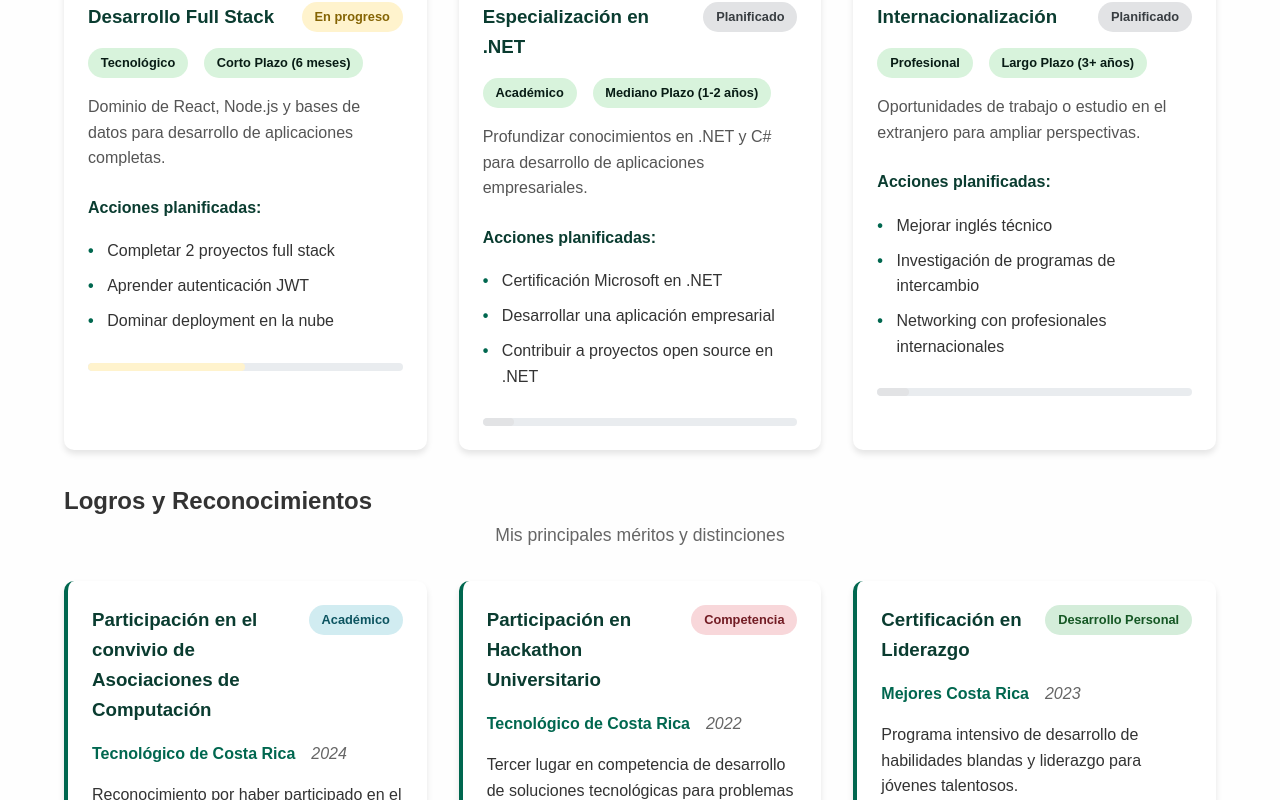
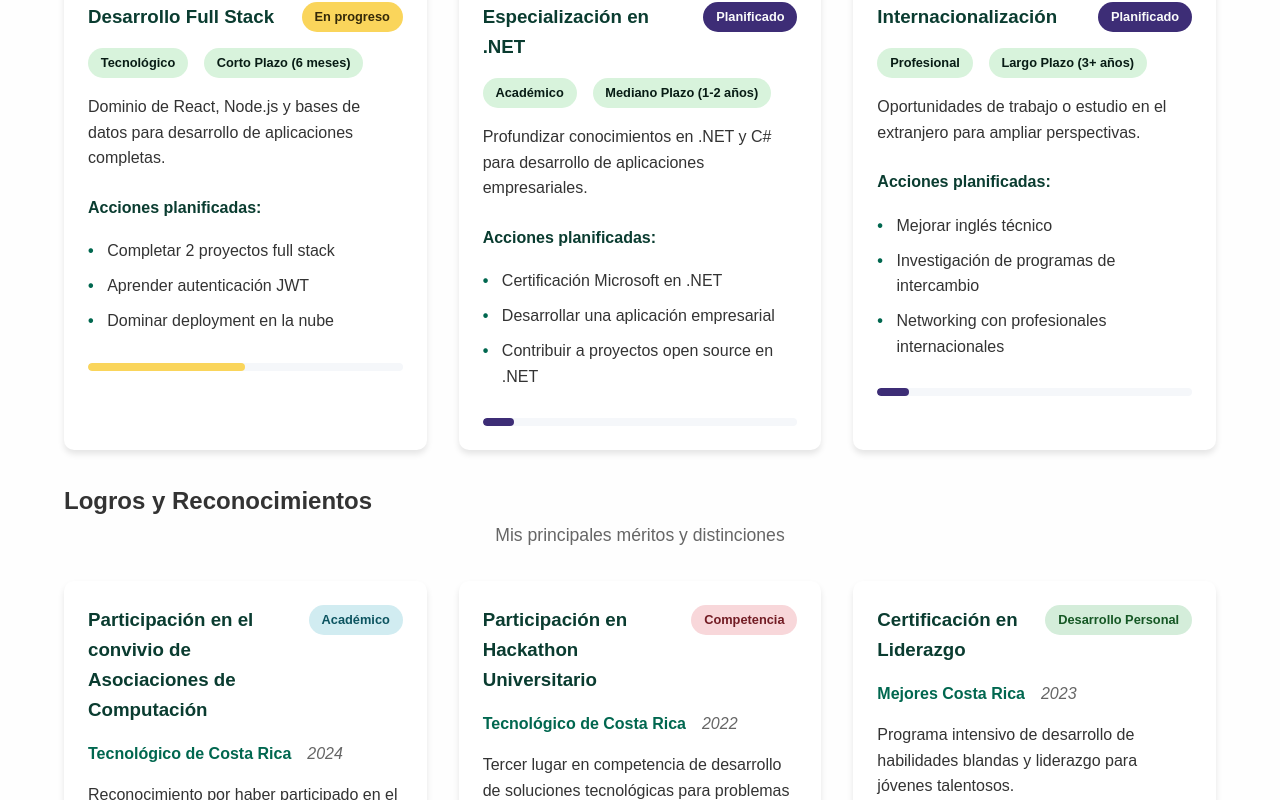
Before and after one commit to LuisK19/Portafolio-WEB, a React (Vite) app: page / in a window 1280 px wide. Shown: the part 2160-2960 px from the top of the page. Built offline with nearby package versions, Linux system fonts and the light colour scheme.

Commit message:
refactor: update color variables for status indicators and improve styling consistency

```diff
--- a/src/styles/base.css
+++ b/src/styles/base.css
@@ -10,8 +10,6 @@
     --secondary-color: #0A3C30;
     --hover-secondary-color: #145D45;
 
-
-
     --accent-color: #e8f6ef;
     --hover-accent-color: #58c4b1;
 
@@ -23,6 +21,15 @@
     --persian-indigo: #32127A;
 
     --green-transparent: #3ebb9e1f;
+
+    --status-completed-bg: #145D45;
+    --status-completed-text: #d8f3dc;
+    --status-progress-bg: #fad55b;
+    --status-progress-text: #342908;
+    --status-planned-bg: #3d2d76;
+    --status-planned-text: #fafbfb;
+
+
 
     --text-color: #333333;
     --color-white: #ffffff;
@@ -83,6 +90,13 @@ section {
     --dark-green: #d8f3dc;
     --persian-indigo: #7c5fd9;
 
+    --status-completed-bg: #145D45;
+    --status-completed-text: #d8f3dc;
+    --status-progress-bg: #fbcc34;
+    --status-progress-text: #4f3c04;
+    --status-planned-bg: #372d5c;
+    --status-planned-text: #e2e3e5;
+
     --text-color: #e8e8e8;
     --color-white: #1a1a1a;
     --background-color: #121212;
--- a/src/styles/personalInfo.css
+++ b/src/styles/personalInfo.css
@@ -316,8 +316,6 @@
   }
 }
 
-
-
 /* Estilos para paginación */
 .pagination-info {
   text-align: center;
@@ -325,7 +323,7 @@
   color: var(--text-color);
   font-size: 0.9rem;
   padding: var(--spacing-sm);
-  background-color: #f8f9fa;
+  background-color: var(--color-white);
   border-radius: var(--border-radius-sm);
 }
 
--- a/src/styles/style.css
+++ b/src/styles/style.css
@@ -711,19 +711,20 @@ margin-top: 1rem;
 }
 
 .status-completed {
-  background-color: #d4edda;
-  color: #155724;
+    background-color: var(--status-completed-bg);
+    color: var(--status-completed-text);
 }
 
 .status-progress {
-  background-color: #fff3cd;
-  color: #856404;
+    background-color: var(--status-progress-bg);
+    color: var(--status-progress-text);
 }
 
 .status-planned {
-  background-color: #e2e3e5;
-  color: #383d41;
+    background-color: var(--status-planned-bg);
+    color: var(--status-planned-text);
 }
+
 
 .goal-meta {
   display: flex;
@@ -742,7 +743,7 @@ margin-top: 1rem;
 }
 
 .goal-description {
-  color: #555;
+  color: var(--text-color);
   line-height: 1.6;
   margin-bottom: 1.5rem;
 }
@@ -780,7 +781,7 @@ margin-top: 1rem;
 .progress-bar {
   width: 100%;
   height: 8px;
-  background-color: #e9ecef;
+  background-color: var(--extra-white);
   border-radius: 4px;
   overflow: hidden;
 }
@@ -804,7 +805,6 @@ margin-top: 1rem;
   padding: 1.5rem;
   border-radius: 10px;
   box-shadow: 0 4px 6px rgba(0, 0, 0, 0.1);
-  border-left: 4px solid var(--primary-color);
   transition: transform 0.3s ease;
 }
 
```
